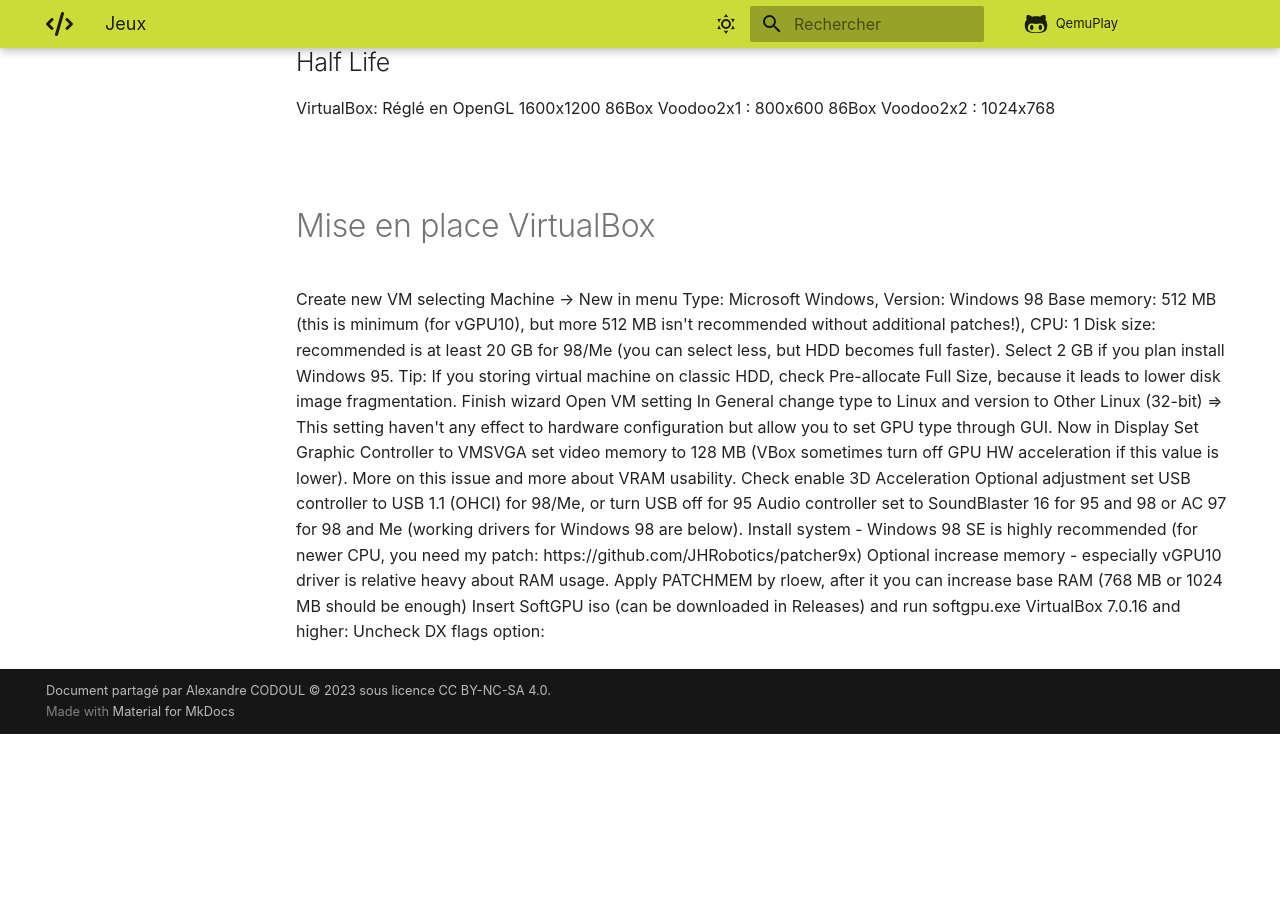
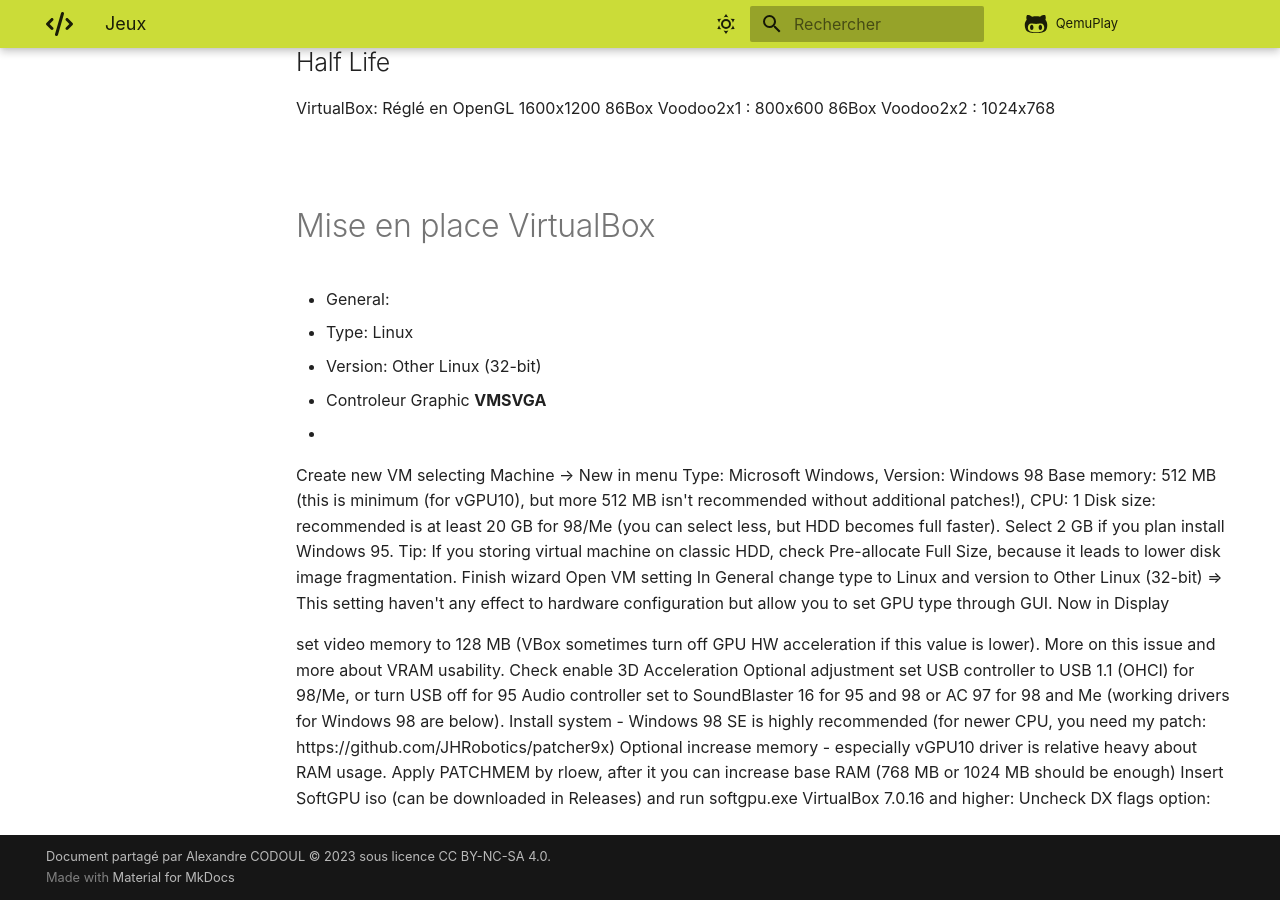
Before and after one commit to daerlnaxe/QemuPlay, an MkDocs documentation site: the page built from docs/90-developpement/Jeux.md, in a window 1280 px wide and 900 px high, scrolled down 1143 px. Built offline with MkDocs 1.6.1 and Material for MkDocs 9.7.7, drawn with Linux system fonts in a browser that asks for light colours; comment, search, counter and statistics services are not loaded; before the commit the page ends 1877 px from its top, so only the background shows below that.

Commit message:
Update Jeux.md

```diff
--- a/docs/90-developpement/Jeux.md
+++ b/docs/90-developpement/Jeux.md
@@ -28,6 +28,13 @@ VirtualBox: Réglé en OpenGL 1600x1200
 <br><br>
 
 # Mise en place VirtualBox
+- General:
+  - Type: Linux
+  - Version: Other Linux (32-bit)
+- Controleur Graphic **VMSVGA**
+-
+
+
 Create new VM selecting Machine -> New in menu
 Type: Microsoft Windows, Version: Windows 98
 Base memory: 512 MB (this is minimum (for vGPU10), but more 512 MB isn't recommended without additional patches!), CPU: 1
@@ -36,7 +43,7 @@ Finish wizard
 Open VM setting
 In General change type to Linux and version to Other Linux (32-bit) => This setting haven't any effect to hardware configuration but allow you to set GPU type through GUI.
 Now in Display
-Set Graphic Controller to VMSVGA
+
 set video memory to 128 MB (VBox sometimes turn off GPU HW acceleration if this value is lower). More on this issue and more about VRAM usability.
 Check enable 3D Acceleration
 Optional adjustment
```
